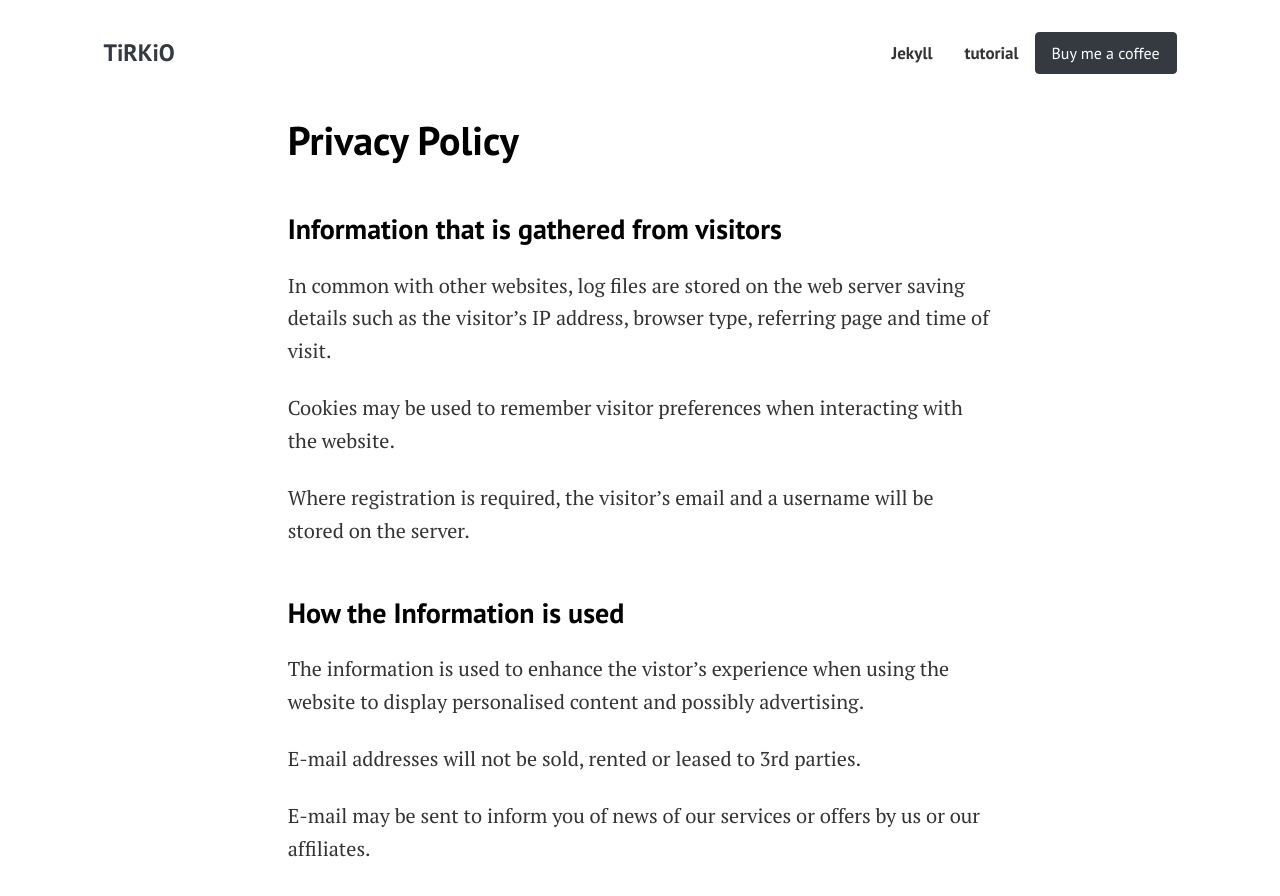
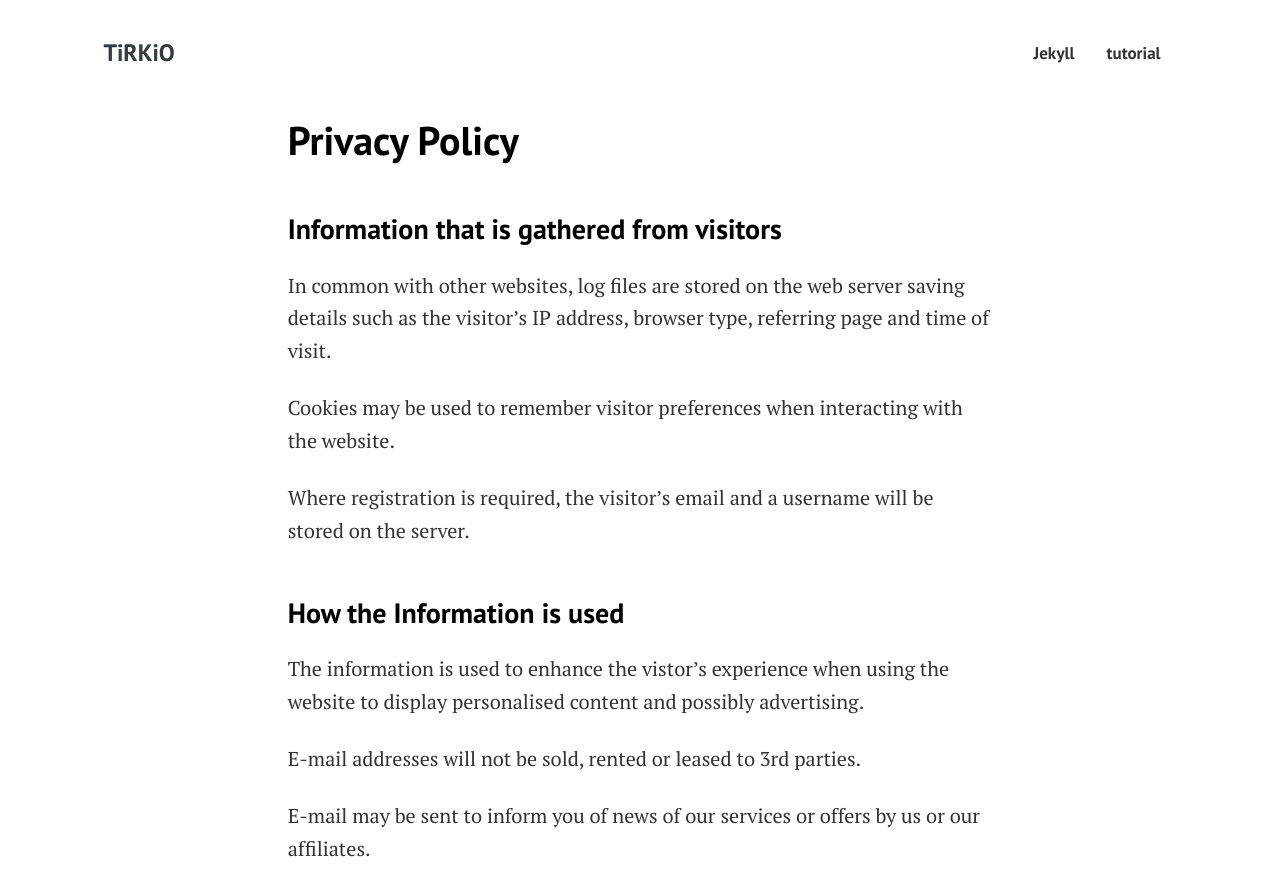
Before and after one commit to tirkio/www.tirkio.com, a Jekyll site: the page built from pages/privacy-policy.md, in a window 1280 px wide and 900 px high. Shown: the top 896 px of the window. Built offline with Jekyll 4.4.1, drawn with Linux system fonts in a browser that asks for light colours.

Commit message:
Update default.html

```diff
--- a/_layouts/default.html
+++ b/_layouts/default.html
@@ -51,12 +51,6 @@ gtag('config', '{{site.ganalytics}}');
                     </a>
                   </li>
                 {% endfor %}
-                <!-- Optional: Add external or static links here -->
-                <li class="nav-item">
-                  <a class="nav-link px-3 btn btn-dark text-white" href="https://www.buymeacoffee.com/tirkio" target="_blank">
-                    Buy me a coffee
-                  </a>
-                </li>
               </ul>
             </div>
 
```
